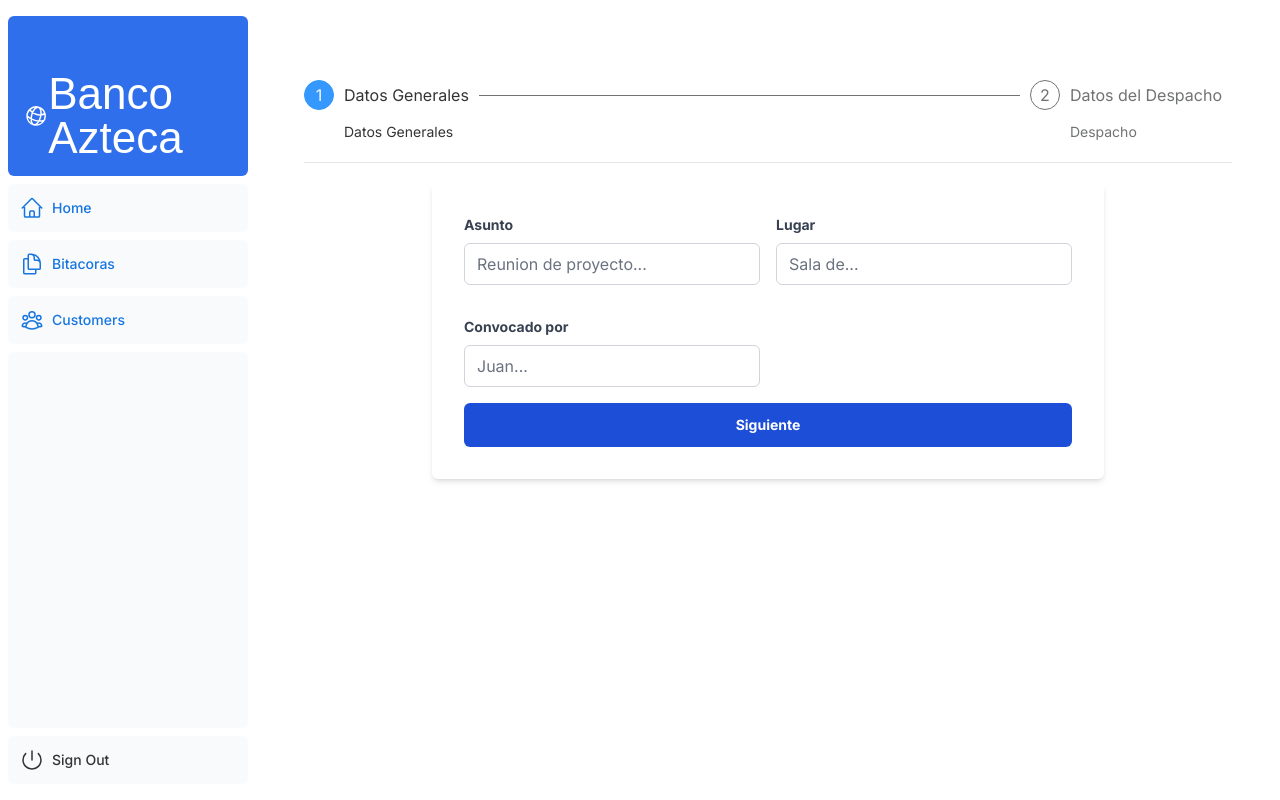
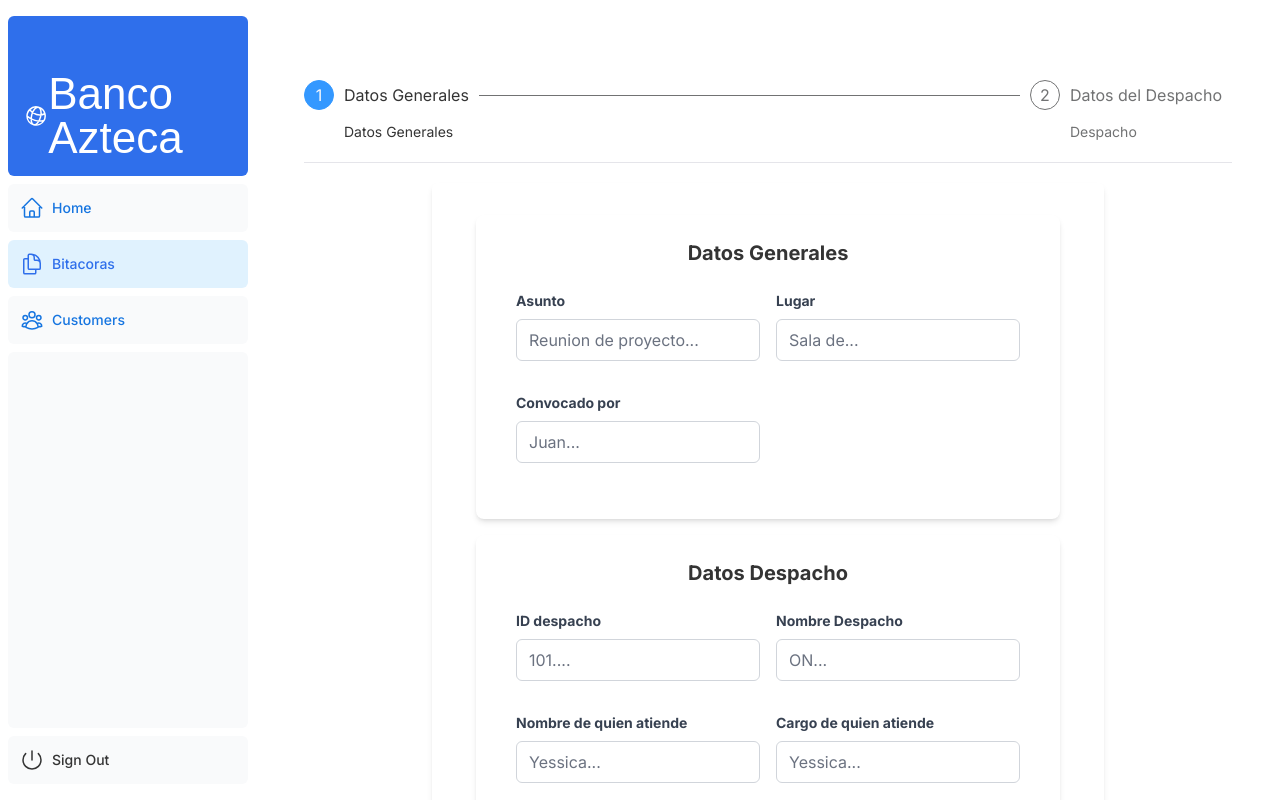
Before and after one commit to javiermatias/moi, a Next.js app: page /agente/dashboard/datos in a window 1280 px wide. Built offline with nearby package versions, Linux system fonts and the light colour scheme; no server answers; a web font is replaced by a local one.

Commit message:
add despacho

```diff
--- a/app/(roles)/agente/dashboard/(bitacora)/datos/page.tsx
+++ b/app/(roles)/agente/dashboard/(bitacora)/datos/page.tsx
@@ -5,11 +5,12 @@
 import { DateTime } from 'luxon';
 import { useSession } from 'next-auth/react';
 import { useRouter, useSearchParams } from 'next/navigation';
-import { useState } from 'react'
+import { useEffect, useState } from 'react'
 import { type FieldValues, useForm } from 'react-hook-form'
 import { useMutation, QueryClient } from '@tanstack/react-query'
 
 import { createBitacora } from '@/app/services/bitacora.service';
+import { useBitacoraStore } from '@/app/store/authStore';
 /* export type Bitacora = {
   semana: string;
   asunto: string;
@@ -28,12 +29,14 @@
     const { data: session } = useSession()
     let user: any = { ...session?.user }
     const queryClient = new QueryClient()
-
+    const { bitacora, setBitacora } = useBitacoraStore()
+    console.log(bitacora)
     const {
         register,
         handleSubmit,
         formState: { errors },
-        getValues
+        getValues,
+        setValue
     } = useForm()
 
     const [loading, setLoading] = useState(false)
@@ -47,6 +50,14 @@
             queryClient.invalidateQueries({ queryKey: ['bitacora'] })
         },
     })
+    useEffect(() => {
+
+        if (bitacora.asunto) setValue('asunto', bitacora.asunto)
+        if (bitacora.nombre) setValue('nombre', bitacora.nombre)
+        if (bitacora.lugar) setValue('lugar', bitacora.lugar)
+        if (bitacora.convocado) setValue('convocado', bitacora.convocado)
+
+    }, [bitacora, setValue])
 
     const onSubmit = async (data: FieldValues) => {
         const currentDate = DateTime.local();
@@ -56,8 +67,17 @@
         //fecha formato: const spanishDate = currentDate.setLocale("es").toFormat("dd 'de' MMMM 'de' yyyy");
         //semana: "Dia" + DateTime.now().day + "-S" + DateTime.now().weekNumber,
         //hora: const spanishHour = currentDate.setLocale("es").toFormat("hh:mm a");
+        setBitacora({
+            ...bitacora,
+            asunto: getValues('asunto'),
+            nombre: user?.nombre,
+            fecha: currentDate.toString(),
+            lugar: getValues('lugar'),
+            convocado: getValues('convocado'),
+            id_user: Number.parseInt(user?.id || '0')
+        })
 
-        const bitacora: Bitacora = {
+        /*       const bitacora: Bitacora = {
 
                   asunto: getValues('asunto'),
                   nombre: user?.nombre,
@@ -67,10 +87,8 @@
                   id_user: Number.parseInt(user?.id || '0'), // Your id usuario value
               };
               console.log(bitacora);
-        await mutation.mutateAsync(bitacora)
+              await mutation.mutateAsync(bitacora) */
         router.push('/agente/dashboard/despacho?id=1')
-
-
     }
     return (
         <>
@@ -80,7 +98,9 @@
                 <hr />
                 <form onSubmit={handleSubmit(onSubmit)} className="w-full max-w-2xl mx-auto bg-white p-8 rounded-md shadow-md">
 
-                    <div className="grid grid-cols-1 md:grid-cols-2 gap-4">
+                    <div className="bg-white rounded-lg shadow-md p-6 mb-4 mx-3">
+                        <h5 className="text-xl font-bold mb-2 text-center">Datos Generales</h5>
+                        <div className="grid grid-cols-1 md:grid-cols-2 gap-4 p-4">
 
                             <div className="mb-4">
                                 <label className="block text-gray-700 text-sm font-bold mb-2" htmlFor="asunto">
@@ -95,6 +115,7 @@
                                     id="asunto"
                                     name="asunto"
                                     placeholder="Reunion de proyecto..."
+
                                 />
                                 {(errors.asunto != null) && (
 
@@ -143,12 +164,100 @@
 
                         </div>
 
+                    </div>
+
+
+                    <div className="bg-white rounded-lg shadow-md p-6 mb-4 mx-3">
+                        <h5 className="text-xl font-bold mb-2 text-center">Datos Despacho</h5>
+                        <div className="grid grid-cols-1 md:grid-cols-2 gap-4 p-4">
+
+                            <div className="mb-4">
+                                <label className="block text-gray-700 text-sm font-bold mb-2" htmlFor="despacho">
+                                    ID despacho
+                                </label>
+                                <input
+                                    {...register('despacho', {
+                                        required: 'El el id de despacho es requerido',
+                                    })}
+                                    className="w-full px-3 py-2 border border-gray-300 rounded-md focus:outline-none focus:border-blue-500"
+                                    type="text"
+                                    id="despacho"
+                                    name="despacho"
+                                    placeholder="101...."
+                                />
+                                {(errors.despacho != null) && (
+
+                                    <p className="text-red-500">{`${errors.despacho.message}`}</p>
+                                )}
+                            </div>
+                            <div className="mb-4">
+                                <label className="block text-gray-700 text-sm font-bold mb-2" htmlFor="nombre">
+                                    Nombre Despacho
+                                </label>
+                                <input
+                                    {...register('nombre', {
+                                        required: 'El nombe de despacho requerido',
+                                    })}
+                                    className="w-full px-3 py-2 border border-gray-300 rounded-md focus:outline-none focus:border-blue-500"
+                                    type="text"
+                                    id="nombre"
+                                    name="nombre"
+                                    placeholder="ON..."
+                                />
+                                {(errors.nombre != null) && (
+
+                                    <p className="text-red-500">{`${errors.nombre.message}`}</p>
+                                )}
+                            </div>
+
+                            <div className="mb-4">
+                                <label className="block text-gray-700 text-sm font-bold mb-2" htmlFor="atiende">
+                                    Nombre de quien atiende
+                                </label>
+                                <input
+                                    {...register('atiende', {
+                                        required: 'Nombre de quien atiende es requerido',
+                                    })}
+                                    className="w-full px-3 py-2 border border-gray-300 rounded-md focus:outline-none focus:border-blue-500"
+                                    type="text"
+                                    id="atiende"
+                                    name="atiende"
+                                    placeholder="Yessica..."
+                                />
+                                {(errors.atiende != null) && (
+
+                                    <p className="text-red-500">{`${errors.atiende.message}`}</p>
+                                )}
+                            </div>
+
+                            <div className="mb-4">
+                                <label className="block text-gray-700 text-sm font-bold mb-2" htmlFor="cargo">
+                                    Cargo de quien atiende
+                                </label>
+                                <input
+                                    {...register('cargo', {
+                                        required: 'Cargo de quien atiende es requerido',
+                                    })}
+                                    className="w-full px-3 py-2 border border-gray-300 rounded-md focus:outline-none focus:border-blue-500"
+                                    type="text"
+                                    id="cargo"
+                                    name="cargo"
+                                    placeholder="Yessica..."
+                                />
+                                {(errors.cargo != null) && (
+
+                                    <p className="text-red-500">{`${errors.cargo.message}`}</p>
+                                )}
+                            </div>
+
+                        </div>
+                    </div>
                     <button
                         className="w-full bg-blue-700 text-white text-sm font-bold py-3 px-4 rounded-md hover:bg-blue-700 transition duration-300"
                         type="submit"
                         disabled={loading}
                     >
-                        {loading ? <Spinner /> : 'Siguiente'}
+                        Siguiente
                     </button>
 
                 </form>
--- a/app/(roles)/agente/dashboard/(bitacora)/despacho/page.tsx
+++ b/app/(roles)/agente/dashboard/(bitacora)/despacho/page.tsx
@@ -11,14 +11,17 @@
 
 import { createBitacora } from '@/app/services/bitacora.service';
 /* export type Bitacora = {
-  semana: string;
+  //semana: string;
   asunto: string;
   nombre: string; //nombreColaborador
   fecha: string;
   lugar: string;
-  hora: string;
   convocado: string;//convocadoPor
   id_user: number; //id usuario
+  id_despacho: string; //id despacho
+  nombre_despacho: string; //nombre despacho
+  nombre_atiende: string; //nombre atiende
+  cargo_atiende: string; //cargo de quein atiende
 
 }*/
 
@@ -71,6 +74,10 @@
             lugar: getValues('lugar'),
             convocado: getValues('convocado'),
             id_user: Number.parseInt(user?.id || '0'), // Your id usuario value
+            id_despacho: getValues('despacho'),
+            nombre_despacho: getValues('nombredespacho'),
+            nombre_atiende: getValues('atiende'),
+            cargo_atiende: getValues('cargo')
         };
         console.log(bitacora);
         mutation.mutate(bitacora)
@@ -88,61 +95,81 @@
                     <div className="grid grid-cols-1 md:grid-cols-2 gap-4">
 
                         <div className="mb-4">
-                            <label className="block text-gray-700 text-sm font-bold mb-2" htmlFor="asunto">
-                                Asunto
+                            <label className="block text-gray-700 text-sm font-bold mb-2" htmlFor="despacho">
+                                ID despacho
                             </label>
                             <input
-                                {...register('asunto', {
-                                    required: 'El asunto es requerido',
+                                {...register('despacho', {
+                                    required: 'El el id de despacho es requerido',
                                 })}
                                 className="w-full px-3 py-2 border border-gray-300 rounded-md focus:outline-none focus:border-blue-500"
                                 type="text"
-                                id="asunto"
-                                name="asunto"
-                                placeholder="Reunion de proyecto..."
+                                id="despacho"
+                                name="despacho"
+                                placeholder="101...."
                             />
-                            {(errors.asunto != null) && (
+                            {(errors.despacho != null) && (
 
-                                <p className="text-red-500">{`${errors.asunto.message}`}</p>
+                                <p className="text-red-500">{`${errors.despacho.message}`}</p>
                             )}
                         </div>
                         <div className="mb-4">
-                            <label className="block text-gray-700 text-sm font-bold mb-2" htmlFor="lugar">
-                                Lugar
+                            <label className="block text-gray-700 text-sm font-bold mb-2" htmlFor="nombredespacho">
+                                Nombre Despacho
                             </label>
                             <input
-                                {...register('lugar', {
-                                    required: 'El lugar es requerido',
+                                {...register('nombredespacho', {
+                                    required: 'El nombe de despacho requerido',
                                 })}
                                 className="w-full px-3 py-2 border border-gray-300 rounded-md focus:outline-none focus:border-blue-500"
                                 type="text"
-                                id="lugar"
-                                name="lugar"
-                                placeholder="Sala de..."
+                                id="nombredespacho"
+                                name="nombredespacho"
+                                placeholder="ON..."
                             />
-                            {(errors.lugar != null) && (
+                            {(errors.nombredespacho != null) && (
 
-                                <p className="text-red-500">{`${errors.lugar.message}`}</p>
+                                <p className="text-red-500">{`${errors.nombredespacho.message}`}</p>
                             )}
                         </div>
 
                         <div className="mb-4">
-                            <label className="block text-gray-700 text-sm font-bold mb-2" htmlFor="convocado">
-                                Convocado por
+                            <label className="block text-gray-700 text-sm font-bold mb-2" htmlFor="atiende">
+                                Nombre de quien atiende
                             </label>
                             <input
-                                {...register('convocado', {
-                                    required: 'Convocado por es requerido',
+                                {...register('atiende', {
+                                    required: 'Nombre de quien atiende es requerido',
                                 })}
                                 className="w-full px-3 py-2 border border-gray-300 rounded-md focus:outline-none focus:border-blue-500"
                                 type="text"
-                                id="convocado"
-                                name="convocado"
-                                placeholder="Juan..."
+                                id="atiende"
+                                name="atiende"
+                                placeholder="Yessica..."
                             />
-                            {(errors.convocado != null) && (
+                            {(errors.atiende != null) && (
 
-                                <p className="text-red-500">{`${errors.convocado.message}`}</p>
+                                <p className="text-red-500">{`${errors.atiende.message}`}</p>
+                            )}
+                        </div>
+
+                        <div className="mb-4">
+                            <label className="block text-gray-700 text-sm font-bold mb-2" htmlFor="cargo">
+                                Cargo de quien atiende
+                            </label>
+                            <input
+                                {...register('cargo', {
+                                    required: 'Cargo de quien atiende es requerido',
+                                })}
+                                className="w-full px-3 py-2 border border-gray-300 rounded-md focus:outline-none focus:border-blue-500"
+                                type="text"
+                                id="cargo"
+                                name="cargo"
+                                placeholder="Yessica..."
+                            />
+                            {(errors.cargo != null) && (
+
+                                <p className="text-red-500">{`${errors.cargo.message}`}</p>
                             )}
                         </div>
 
--- a/app/lib/definitions.ts
+++ b/app/lib/definitions.ts
@@ -10,6 +10,10 @@
   lugar: string;
   convocado: string;//convocadoPor
   id_user: number; //id usuario
+  id_despacho: string; //id despacho
+  nombre_despacho: string; //nombre despacho
+  nombre_atiende: string; //nombre atiende
+  cargo_atiende: string; //cargo de quein atiende
 
 }
 export type User = {
--- a/app/store/authStore.ts
+++ b/app/store/authStore.ts
@@ -36,6 +36,10 @@
   lugar: string;
   convocado: string;//convocadoPor
   id_user: number; //id usuario
+  id_despacho: string; //id despacho
+  nombre_despacho: string; //nombre despacho
+  nombre_atiende: string; //nombre atiende
+  cargo_atiende: string; //cargo de quein atiende
 
 } */
 
@@ -49,7 +53,11 @@
                     fecha: '',
                     lugar: '',
                     convocado: '',//convocadoPor
-                    id_user: 0
+                    id_user: 0,
+                    id_despacho: '',
+                    nombre_despacho: '',
+                    nombre_atiende: '',
+                    cargo_atiende: ''
                 },
                 setBitacora: (bitacora) => { set({ bitacora }) }, // Update the state with the new incidencia object
 
--- a/app/ui/dashboard/nav-links.tsx
+++ b/app/ui/dashboard/nav-links.tsx
@@ -14,7 +14,7 @@
   { name: 'Home', href: '/agente/dashboard', icon: HomeIcon },
   {
     name: 'Bitacoras',
-    href: '/agente/dashboard/bitacora',
+    href: '/agente/dashboard/datos',
     icon: DocumentDuplicateIcon,
   },
   { name: 'Customers', href: '/agente/dashboard/customers', icon: UserGroupIcon },
```
Lines whose indentation alone changed are shown as unchanged.
